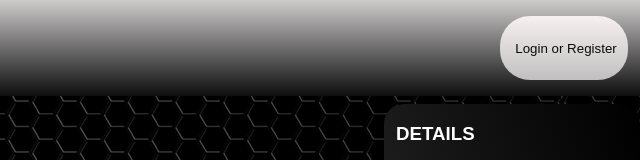
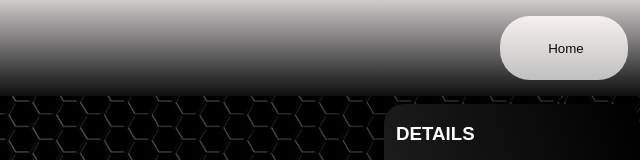
Before and after one commit to MuhammedGebril/carReservationSystem, a website: page FULL STUFF/FP/reservations.html in a window 1280 px wide. Shown: the top 160 px of the page, 640-1280 px from the left. Drawn offline with Linux system fonts and the light colour scheme.

Commit message:
Update reservations.html

```diff
--- a/FULL STUFF/FP/reservations.html
+++ b/FULL STUFF/FP/reservations.html
@@ -23,12 +23,7 @@
       <div>
         <h1>Car Rental Agency</h1>
       </div>
-      <button
-        id="userLog"
-        onclick="window.location.href='/FP/loginregister.html'"
-      >
-        Login or Register
-      </button>
+      <button id="userLog" onclick="window.location.href='/FP'">Home</button>
     </header>
     <main>
       <div id="items" class="reserve"></div>
```
